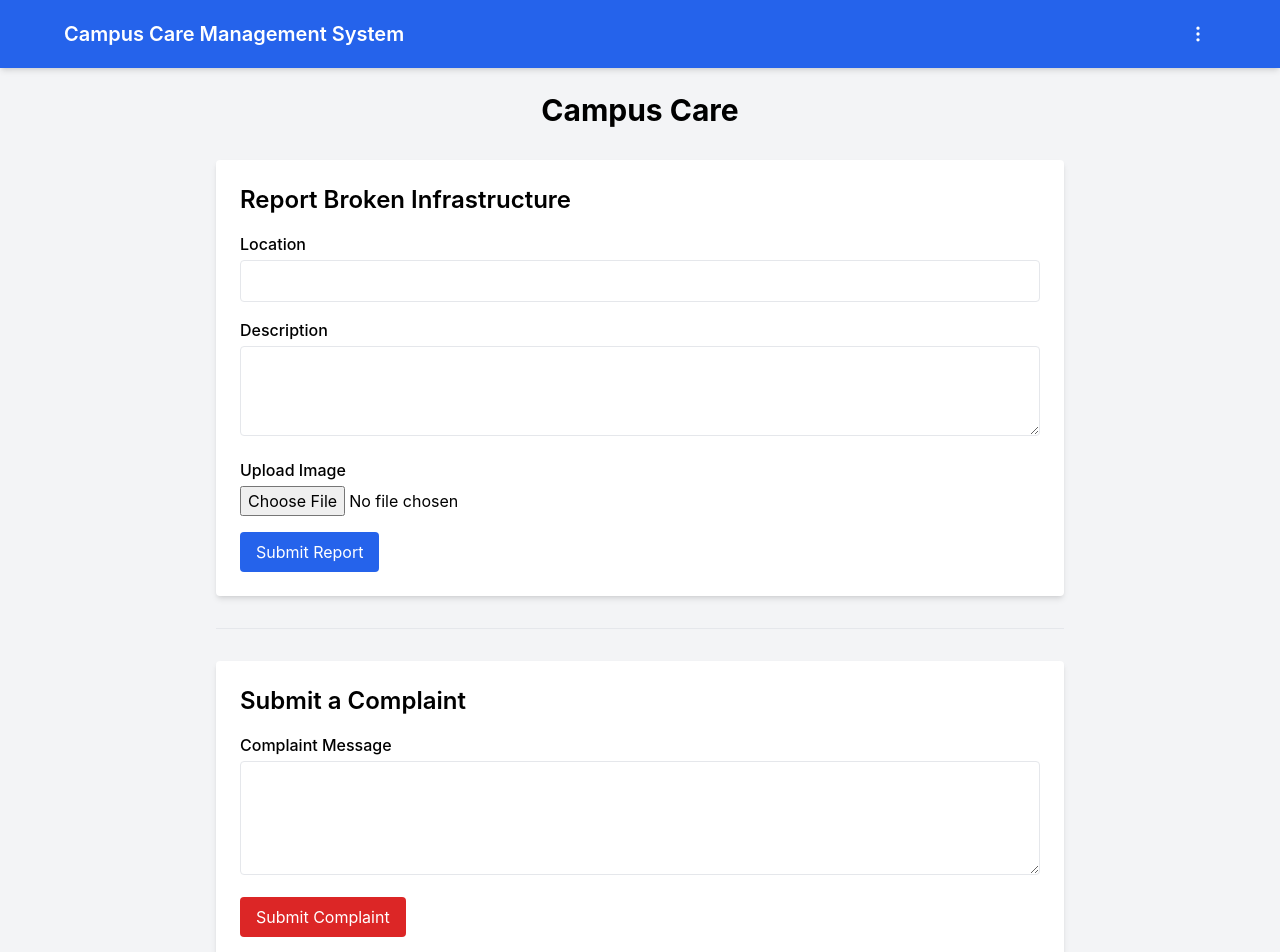
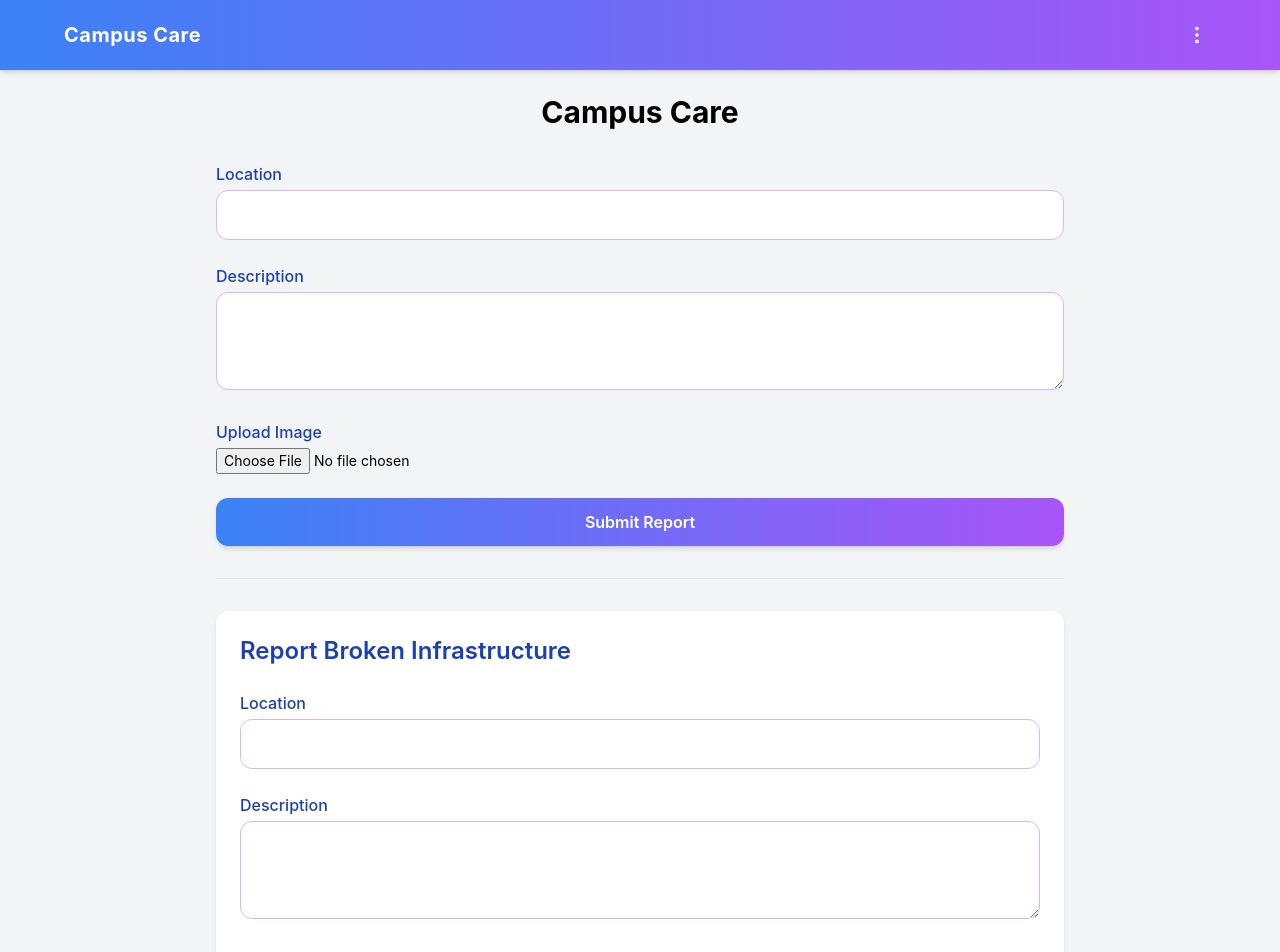
Before and after one commit to sa-l-aash/Campus-Care-Management-System, a React (Create React App) app: page / in a window 1280 px wide. Shown: the top 952 px of the page. Built offline with nearby package versions, Linux system fonts and the light colour scheme.

Commit message:
enhance UI and improved styling

```diff
--- a/src/components/ComplaintForm.jsx
+++ b/src/components/ComplaintForm.jsx
@@ -1,41 +1,90 @@
 import React, { useState } from "react";
 
-export default function ComplaintForm() {
-  const [message, setMessage] = useState("");
+export default function ReportForm() {
+  const [formData, setFormData] = useState({
+    description: "",
+    location: "",
+    image: null,
+  });
+
+  const handleChange = (e) => {
+    const { name, value, files } = e.target;
+    setFormData({
+      ...formData,
+      [name]: files ? files[0] : value,
+    });
+  };
 
   const handleSubmit = async (e) => {
     e.preventDefault();
+    const data = new FormData();
+    data.append("description", formData.description);
+    data.append("location", formData.location);
+    data.append("image", formData.image);
+
     try {
-      const res = await fetch("/api/complaint", {
+      const res = await fetch("/api/report", {
         method: "POST",
-        headers: {
-          "Content-Type": "application/json",
-        },
-        body: JSON.stringify({ message }),
+        body: data,
       });
-      alert("Complaint submitted!");
-      setMessage("");
+      alert("Report submitted!");
+      setFormData({ description: "", location: "", image: null });
     } catch (err) {
-      console.error("Error submitting complaint", err);
+      console.error("Upload error", err);
     }
   };
 
   return (
-    <form id="complain" onSubmit={handleSubmit} className="bg-white p-6 rounded shadow-md">
-      <h2 className="text-2xl font-semibold mb-4">Submit a Complaint</h2>
-      <div className="mb-4">
-        <label className="block font-medium">Complaint Message</label>
-        <textarea
-          name="message"
-          value={message}
-          onChange={(e) => setMessage(e.target.value)}
-          className="mt-1 p-2 border rounded w-full"
-          rows="4"
+    <form
+      id="report"
+      onSubmit={handleSubmit}
+      className="space-y-6 bg-white p-6 rounded-xl shadow-md"
+    >
+      <h2 className="text-2xl font-semibold text-blue-800 mb-4">
+        Report Broken Infrastructure
+      </h2>
+
+      <div>
+        <label className="block text-blue-800 font-medium mb-1">Location</label>
+        <input
+          type="text"
+          name="location"
+          value={formData.location}
+          onChange={handleChange}
+          className="w-full p-3 border border-purple-300 rounded-xl focus:ring-2 focus:ring-purple-400"
           required
         />
       </div>
-      <button type="submit" className="bg-red-600 text-white px-4 py-2 rounded hover:bg-red-700">
-        Submit Complaint
+
+      <div>
+        <label className="block text-blue-800 font-medium mb-1">Description</label>
+        <textarea
+          name="description"
+          value={formData.description}
+          onChange={handleChange}
+          className="w-full p-3 border border-purple-300 rounded-xl focus:ring-2 focus:ring-purple-400"
+          rows="3"
+          required
+        />
+      </div>
+
+      <div>
+        <label className="block text-blue-800 font-medium mb-1">Upload Image</label>
+        <input
+          type="file"
+          name="image"
+          accept="image/*"
+          onChange={handleChange}
+          className="w-full text-sm"
+          required
+        />
+      </div>
+
+      <button
+        type="submit"
+        className="w-full bg-gradient-to-r from-blue-500 to-purple-500 text-white py-3 rounded-xl font-semibold hover:from-blue-600 hover:to-purple-600 transition-all shadow-md"
+      >
+        Submit Report
       </button>
     </form>
   );
--- a/src/components/Navbar.jsx
+++ b/src/components/Navbar.jsx
@@ -1,5 +1,5 @@
 import React, { useState } from "react";
-import { useNavigate, Link } from "react-router-dom";
+import { useNavigate } from "react-router-dom";
 import { MoreVertical } from "lucide-react";
 
 export default function Navbar({ isAdmin = false }) {
@@ -28,34 +28,34 @@ export default function Navbar({ isAdmin = false }) {
   };
 
   return (
-    <nav className="bg-blue-600 text-white p-4 shadow-md relative">
+    <nav className="bg-gradient-to-r from-blue-500 to-purple-500 text-white p-4 shadow-md">
       <div className="max-w-6xl mx-auto flex justify-between items-center">
-        <span className="text-xl font-semibold">
-          Campus Care Management System
+        <span className="text-xl font-bold tracking-wide">
+          Campus Care
         </span>
 
-        {/* Three-dot menu */}
         <div className="relative">
           <button
             onClick={() => setMenuOpen((prev) => !prev)}
-            className="p-2 hover:bg-blue-700 rounded"
+            className="p-2 rounded-full hover:bg-white hover:text-purple-600 transition-all"
+            aria-label="Open menu"
           >
-            <MoreVertical size={20} />
+            <MoreVertical size={22} />
           </button>
 
           {menuOpen && (
-            <div className="absolute right-0 mt-2 bg-white text-black rounded shadow-md w-40 z-10">
+            <div className="absolute right-0 mt-2 bg-white text-gray-800 rounded-xl shadow-xl w-40 z-20 overflow-hidden animate-fade-in">
               {isAdmin ? (
                 <>
                   <button
                     onClick={() => handleMenuSelect("home")}
-                    className="w-full text-left px-4 py-2 hover:bg-gray-100"
+                    className="w-full text-left px-4 py-2 hover:bg-purple-100"
                   >
                     Home
                   </button>
                   <button
                     onClick={() => handleMenuSelect("logout")}
-                    className="w-full text-left px-4 py-2 hover:bg-gray-100"
+                    className="w-full text-left px-4 py-2 hover:bg-purple-100"
                   >
                     Logout
                   </button>
@@ -64,13 +64,13 @@ export default function Navbar({ isAdmin = false }) {
                 <>
                   <button
                     onClick={() => handleMenuSelect("admin")}
-                    className="w-full text-left px-4 py-2 hover:bg-gray-100"
+                    className="w-full text-left px-4 py-2 hover:bg-purple-100"
                   >
                     Admin
                   </button>
                   <button
                     onClick={() => handleMenuSelect("logout")}
-                    className="w-full text-left px-4 py-2 hover:bg-gray-100"
+                    className="w-full text-left px-4 py-2 hover:bg-purple-100"
                   >
                     Logout
                   </button>
--- a/src/components/ReportForm.jsx
+++ b/src/components/ReportForm.jsx
@@ -35,42 +35,51 @@ export default function ReportForm() {
   };
 
   return (
-    <form id="report" onSubmit={handleSubmit} className="bg-white p-6 rounded shadow-md">
-      <h2 className="text-2xl font-semibold mb-4">Report Broken Infrastructure</h2>
-      <div className="mb-4">
-        <label className="block font-medium">Location</label>
+    <form
+      id="report"
+      onSubmit={handleSubmit}
+      className="space-y-6"
+    >
+      <div>
+        <label className="block text-blue-800 font-medium mb-1">Location</label>
         <input
           type="text"
           name="location"
           value={formData.location}
           onChange={handleChange}
-          className="mt-1 p-2 border rounded w-full"
+          className="w-full p-3 border border-purple-300 rounded-xl focus:ring-2 focus:ring-purple-400"
           required
         />
       </div>
-      <div className="mb-4">
-        <label className="block font-medium">Description</label>
+
+      <div>
+        <label className="block text-blue-800 font-medium mb-1">Description</label>
         <textarea
           name="description"
           value={formData.description}
           onChange={handleChange}
-          className="mt-1 p-2 border rounded w-full"
+          className="w-full p-3 border border-purple-300 rounded-xl focus:ring-2 focus:ring-purple-400"
           rows="3"
           required
         />
       </div>
-      <div className="mb-4">
-        <label className="block font-medium">Upload Image</label>
+
+      <div>
+        <label className="block text-blue-800 font-medium mb-1">Upload Image</label>
         <input
           type="file"
           name="image"
           accept="image/*"
           onChange={handleChange}
-          className="mt-1"
+          className="w-full text-sm"
           required
         />
       </div>
-      <button type="submit" className="bg-blue-600 text-white px-4 py-2 rounded hover:bg-blue-700">
+
+      <button
+        type="submit"
+        className="w-full bg-gradient-to-r from-blue-500 to-purple-500 text-white py-3 rounded-xl font-semibold hover:from-blue-600 hover:to-purple-600 transition-all shadow-md"
+      >
         Submit Report
       </button>
     </form>
--- a/src/pages/Auth.jsx
+++ b/src/pages/Auth.jsx
@@ -11,7 +11,6 @@ export default function Auth() {
   const handleAuth = (e) => {
     e.preventDefault();
 
-    // Validation for signup
     if (mode === 'signup' && password !== confirmPassword) {
       alert('Passwords do not match!');
       return;
@@ -24,58 +23,56 @@ export default function Auth() {
   };
 
   return (
-    <div className="min-h-screen flex items-center justify-center bg-gradient-to-br from-white to-gray-100">
-      <div className="bg-white p-8 rounded-xl shadow-md w-full max-w-md text-center">
+    <div className="min-h-screen flex items-center justify-center bg-gradient-to-br from-blue-100 to-purple-100">
+      <div className="bg-white p-10 rounded-3xl shadow-xl w-full max-w-md text-center border border-blue-200">
         <div className="flex justify-center items-center mb-6">
           <img
-            src="https://img.icons8.com/ios-filled/50/0000FF/documents.png"
+            src="https://img.icons8.com/ios-filled/50/7B61FF/documents.png"
             alt="Campus Care Icon"
-            className="h-6 w-6 mr-2"
+            className="h-8 w-8 mr-3"
           />
-          <h1 className="text-2xl font-bold text-gray-800">Campus Care</h1>
+          <h1 className="text-3xl font-bold text-blue-800">Campus Care</h1>
         </div>
 
-        <h2 className="text-xl font-semibold mb-1">Welcome</h2>
+        <h2 className="text-2xl font-semibold text-purple-700 mb-2">Welcome</h2>
         <p className="text-sm text-gray-500 mb-6">
           Sign in to your account or create a new one to get started
         </p>
 
-        {/* Tabs */}
-        <div className="flex justify-center mb-6 border border-gray-300 rounded overflow-hidden">
+        <div className="flex justify-center mb-6 border border-purple-300 rounded-lg overflow-hidden">
           <button
             onClick={() => {
               setMode('signin');
               setConfirmPassword('');
             }}
-            className={`px-4 py-2 w-1/2 ${mode === 'signin' ? 'bg-gray-200' : 'bg-white'}`}
+            className={`px-4 py-2 w-1/2 text-sm font-medium transition-all ${mode === 'signin' ? 'bg-purple-200 text-purple-900' : 'bg-white text-gray-600'}`}
           >
             Login
           </button>
           <button
             onClick={() => setMode('signup')}
-            className={`px-4 py-2 w-1/2 ${mode === 'signup' ? 'bg-gray-200' : 'bg-white'}`}
+            className={`px-4 py-2 w-1/2 text-sm font-medium transition-all ${mode === 'signup' ? 'bg-purple-200 text-purple-900' : 'bg-white text-gray-600'}`}
           >
             Register
           </button>
         </div>
 
-        {/* Form */}
         <form onSubmit={handleAuth} className="text-left">
-          <label className="block text-sm font-medium mb-1">Email</label>
+          <label className="block text-sm font-medium text-blue-800 mb-1">Email</label>
           <input
             type="email"
             placeholder="Enter your email"
-            className="w-full p-2 border border-gray-300 rounded-md mb-4"
+            className="w-full p-3 border border-purple-300 rounded-xl mb-4 focus:ring-2 focus:ring-purple-400"
             value={email}
             onChange={(e) => setEmail(e.target.value)}
             required
           />
 
-          <label className="block text-sm font-medium mb-1">Password</label>
+          <label className="block text-sm font-medium text-blue-800 mb-1">Password</label>
           <input
             type="password"
             placeholder="Create a password"
-            className="w-full p-2 border border-gray-300 rounded-md mb-4"
+            className="w-full p-3 border border-purple-300 rounded-xl mb-4 focus:ring-2 focus:ring-purple-400"
             value={password}
             onChange={(e) => setPassword(e.target.value)}
             required
@@ -83,11 +80,11 @@ export default function Auth() {
 
           {mode === 'signup' && (
             <>
-              <label className="block text-sm font-medium mb-1">Confirm Password</label>
+              <label className="block text-sm font-medium text-blue-800 mb-1">Confirm Password</label>
               <input
                 type="password"
                 placeholder="Confirm your password"
-                className="w-full p-2 border border-gray-300 rounded-md mb-6"
+                className="w-full p-3 border border-purple-300 rounded-xl mb-6 focus:ring-2 focus:ring-purple-400"
                 value={confirmPassword}
                 onChange={(e) => setConfirmPassword(e.target.value)}
                 required
@@ -97,7 +94,7 @@ export default function Auth() {
 
           <button
             type="submit"
-            className="w-full bg-blue-500 text-white py-2 rounded-md hover:bg-blue-600"
+            className="w-full bg-gradient-to-r from-blue-500 to-purple-500 text-white py-3 rounded-xl font-semibold hover:from-blue-600 hover:to-purple-600 transition-all shadow-md"
           >
             {mode === 'signup' ? 'Create Account' : 'Login'}
           </button>
--- a/src/pages/Home.jsx
+++ b/src/pages/Home.jsx
@@ -5,13 +5,22 @@ import ComplaintForm from "../components/ComplaintForm";
 
 export default function Home() {
   return (
-    <div className="min-h-screen bg-gray-100">
+    <div className="min-h-screen bg-gradient-to-br from-blue-100 via-purple-100 to-white">
       <Navbar />
       <div className="p-6 max-w-4xl mx-auto">
-        <h1 className="text-3xl font-bold text-center mb-8">Campus Care</h1>
-        <ReportForm />
-        <hr className="my-8" />
-        <ComplaintForm />
+        <h1 className="text-4xl font-bold text-center text-blue-800 mb-10">
+          Campus Care
+        </h1>
+
+        <div className="bg-white p-6 rounded-2xl shadow-lg border border-purple-200 mb-10 transition-transform hover:scale-[1.02]">
+          <h2 className="text-2xl font-semibold text-purple-700 mb-4">Report an Issue</h2>
+          <ReportForm />
+        </div>
+
+        <div className="bg-white p-6 rounded-2xl shadow-lg border border-blue-200 transition-transform hover:scale-[1.02]">
+          <h2 className="text-2xl font-semibold text-blue-700 mb-4">Submit a Complaint</h2>
+          <ComplaintForm />
+        </div>
       </div>
     </div>
   );
```
Also changed, not shown: src/pages/AdminDashboard.jsx (+22 -19 lines).
